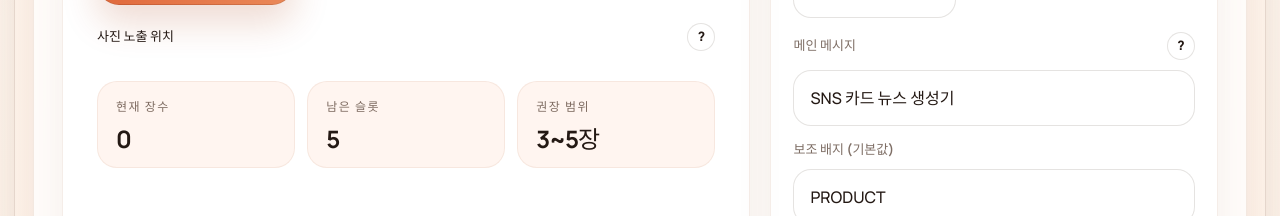
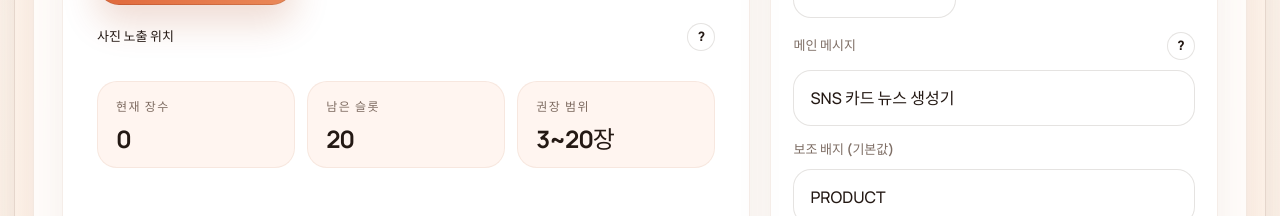
Before and after one commit to info-sum/card-generator, a React (Vite) app: page / in a window 1280 px wide. Shown: the part 920-1136 px from the top of the page. Built offline with nearby package versions, Linux system fonts and the light colour scheme.

Commit message:
feat: 슬라이드 최대 개수 확장(20개) 및 섹션 이름 변경

```diff
--- a/src/App.tsx
+++ b/src/App.tsx
@@ -84,7 +84,7 @@ type Theme = {
 
 type DemoScenario = 'appshots'
 
-const MAX_SLIDES = 5
+const MAX_SLIDES = 20 // 5 -> 20으로 한도 대폭 확장
 const MIN_SLIDES = 3
 const DRAFT_KEY = 'image-marketing-studio-draft-v1'
 
@@ -1081,6 +1081,7 @@ function App() {
                 </div>
               </section>
 
+              {(mode !== 'social' || cardLayout === 'overlay') && (
                 <section className="config-card">
                   <div className="config-card-head">
                     <span>Color Theme</span>
@@ -1127,6 +1128,7 @@ function App() {
                     </div>
                   </label>
                 </section>
+              )}
             </aside>
           </div>
 
@@ -1138,7 +1140,7 @@ function App() {
               <div className="surface-head">
                 <div>
                   <span className="section-kicker">Slide Flow</span>
-                  <h2>스토리 흐름</h2>
+                  <h2>스토리 흐름 카드 구성</h2>
                 </div>
                 <p>수정할 장면을 먼저 고르고, 순서를 정리하세요.</p>
               </div>
@@ -1287,6 +1289,7 @@ function App() {
                       </label>
                     </div>
 
+                    {resolveSlideLayout(activeSlide) === 'overlay' && (
                       <label className="field">
                         <span>슬라이드 개별 색상 톤</span>
                         <div className="choice-grid theme-grid" style={{ gridTemplateColumns: 'repeat(auto-fill, minmax(130px, 1fr))' }}>
@@ -1318,6 +1321,7 @@ function App() {
                           ))}
                         </div>
                       </label>
+                    )}
 
                     <div className="field-grid two-column">
                       <label className="field">
```
Lines whose indentation alone changed are shown as unchanged.
